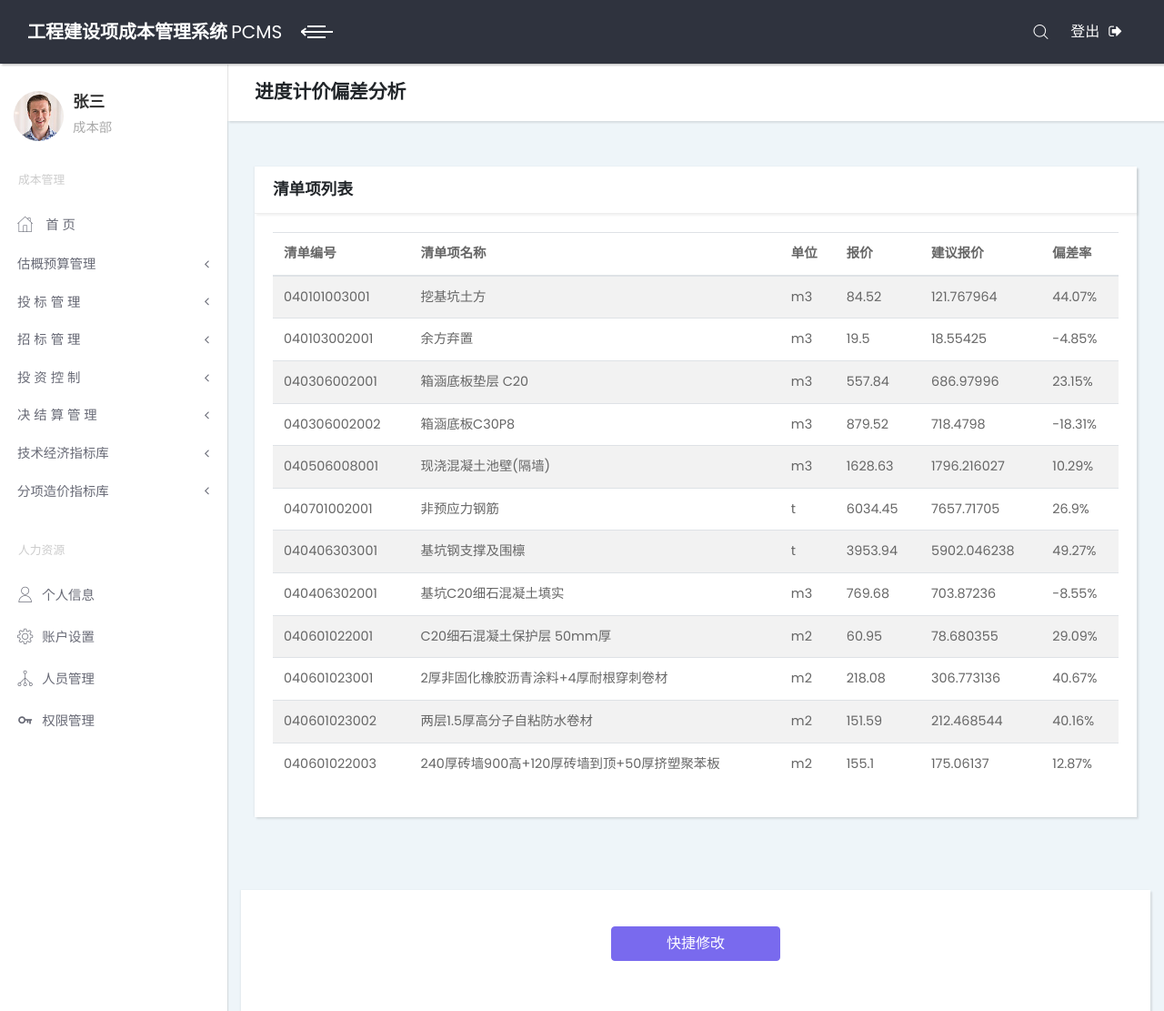
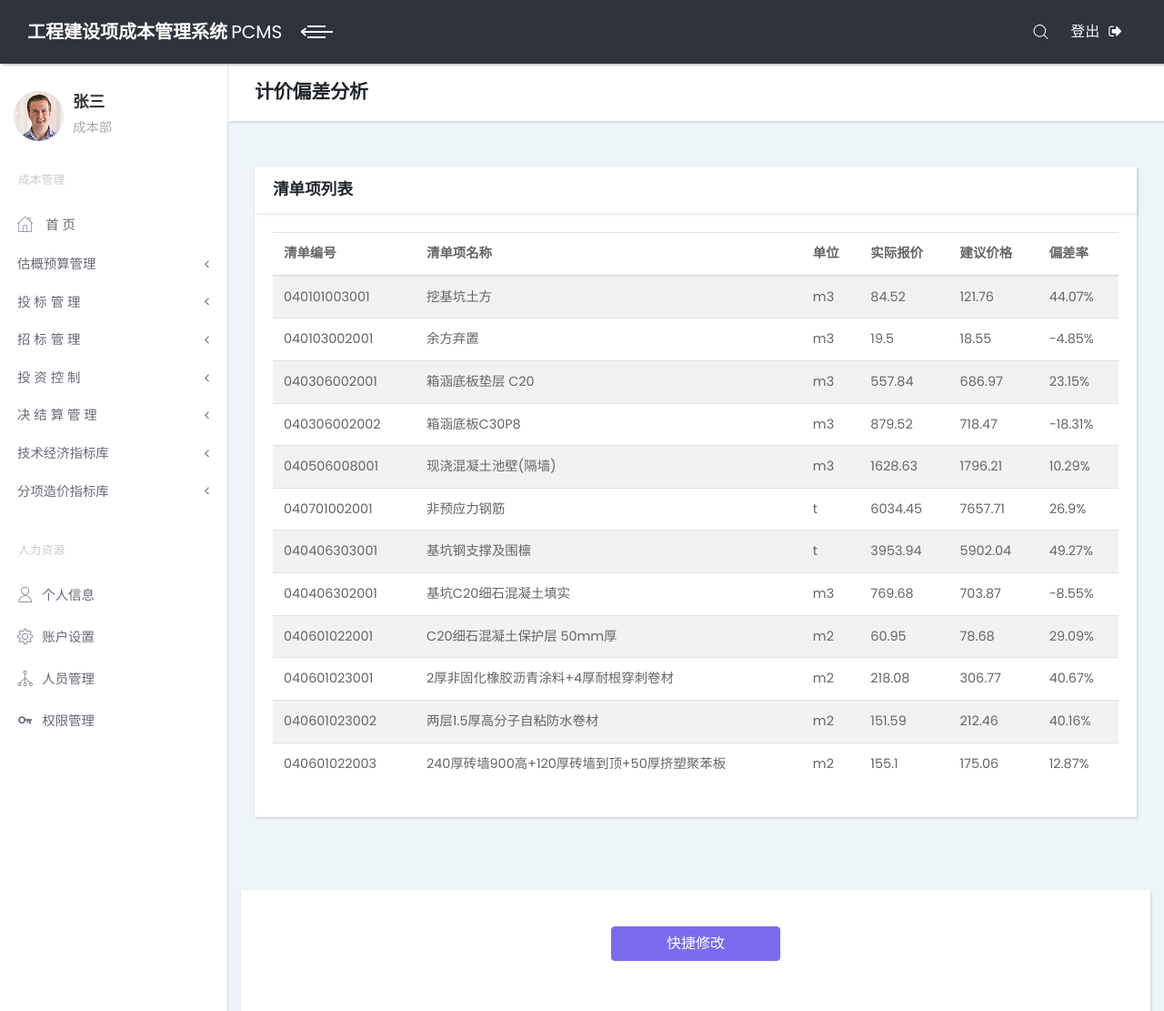
Before and after one commit to ArjenCole/moe_PCMS, a Django app: page /moe_Monthly_report_analysis/ in a window 1280 px wide. Shown: the top 1111 px of the page at 91% size. Run offline with Django 3.2, Linux system fonts and the light colour scheme; some libraries are stand-ins or nearby versions.

Commit message:
调整进度计价偏差分析名称 取消进度二字

```diff
--- a/templates/moe_Controlled_price.html
+++ b/templates/moe_Controlled_price.html
@@ -97,7 +97,7 @@
                     <li><a href="#exampledropdownDropdown" aria-expanded="false" data-toggle="collapse">  投 资 控 制 </a>
                       <ul id="exampledropdownDropdown" class="collapse list-unstyled ">
                         <li><a href="#">投资月报</a></li>
-                        <li><a href="/moe_Monthly_report_analysis/">进度计价偏差分析</a></li>
+                        <li><a href="/moe_Monthly_report_analysis/">计价偏差分析</a></li>
                       </ul>
                     </li>
                     <li><a href="#exampledropdownDropdown" aria-expanded="false" data-toggle="collapse">  决 结 算 管 理 </a>
--- a/templates/moe_Controlled_price_analysis.html
+++ b/templates/moe_Controlled_price_analysis.html
@@ -97,7 +97,7 @@
                     <li><a href="#exampledropdownDropdown" aria-expanded="false" data-toggle="collapse">  投 资 控 制 </a>
                       <ul id="exampledropdownDropdown" class="collapse list-unstyled ">
                         <li><a href="#">投资月报</a></li>
-                        <li><a href="/moe_Monthly_report_analysis/">进度计价偏差分析</a></li>
+                        <li><a href="/moe_Monthly_report_analysis/">计价偏差分析</a></li>
                       </ul>
                     </li>
                     <li><a href="#exampledropdownDropdown" aria-expanded="false" data-toggle="collapse">  决 结 算 管 理 </a>
--- a/templates/moe_Controlled_price_diff.html
+++ b/templates/moe_Controlled_price_diff.html
@@ -97,7 +97,7 @@
                     <li><a href="#exampledropdownDropdown" aria-expanded="false" data-toggle="collapse">  投 资 控 制 </a>
                       <ul id="exampledropdownDropdown" class="collapse list-unstyled ">
                         <li><a href="#">投资月报</a></li>
-                        <li><a href="/moe_Monthly_report_analysis/">进度计价偏差分析</a></li>
+                        <li><a href="/moe_Monthly_report_analysis/">计价偏差分析</a></li>
                       </ul>
                     </li>
                     <li><a href="#exampledropdownDropdown" aria-expanded="false" data-toggle="collapse">  决 结 算 管 理 </a>
--- a/templates/moe_HOME.html
+++ b/templates/moe_HOME.html
@@ -97,7 +97,7 @@
                     <li><a href="#exampledropdownDropdown" aria-expanded="false" data-toggle="collapse">  投 资 控 制 </a>
                       <ul id="exampledropdownDropdown" class="collapse list-unstyled ">
                         <li><a href="#">投资月报</a></li>
-                        <li><a href="/moe_Monthly_report_analysis/">进度计价偏差分析</a></li>
+                        <li><a href="/moe_Monthly_report_analysis/">计价偏差分析</a></li>
                       </ul>
                     </li>
                     <li><a href="#exampledropdownDropdown" aria-expanded="false" data-toggle="collapse">  决 结 算 管 理 </a>
--- a/templates/moe_Monthly_report_analysis.html
+++ b/templates/moe_Monthly_report_analysis.html
@@ -97,7 +97,7 @@
                     <li><a href="#exampledropdownDropdown" aria-expanded="false" data-toggle="collapse">  投 资 控 制 </a>
                       <ul id="exampledropdownDropdown" class="collapse list-unstyled ">
                         <li><a href="#">投资月报</a></li>
-                        <li class="active"><a href="/moe_Monthly_report_analysis/">进度计价偏差分析</a></li>
+                        <li class="active"><a href="/moe_Monthly_report_analysis/">计价偏差分析</a></li>
                       </ul>
                     </li>
                     <li><a href="#exampledropdownDropdown" aria-expanded="false" data-toggle="collapse">  决 结 算 管 理 </a>
@@ -132,7 +132,7 @@
           <!-- Page Header-->
           <header class="page-header">
             <div class="container-fluid">
-              <h2 class="no-margin-bottom"> 进度计价偏差分析 </h2>
+              <h2 class="no-margin-bottom"> 计价偏差分析 </h2>
             </div>
           </header>
           <!-- Forms Section-->
@@ -159,8 +159,8 @@
                               <th>清单编号</th>
                               <th>清单项名称</th>
                               <th>单位</th>
-                              <th>报价</th>
-                              <th>建议报价</th>
+                              <th>实际报价</th>
+                              <th>建议价格</th>
                               <th>偏差率</th>
                             </tr>
                           </thead>
@@ -176,7 +176,7 @@
                                     <td>挖基坑土方</td>
                                     <td>m3</td>
                                     <td>84.52</td>
-                                    <td>121.767964</td>
+                                    <td>121.76</td>
                                     <td>44.07%</td>
                                 </tr>
                                 <tr>
@@ -184,7 +184,7 @@
                                     <td>余方弃置</td>
                                     <td>m3</td>
                                     <td>19.5</td>
-                                    <td>18.55425</td>
+                                    <td>18.55</td>
                                     <td>-4.85%</td>
                                 </tr>
                                 <tr>
@@ -192,7 +192,7 @@
                                     <td>箱涵底板垫层 C20</td>
                                     <td>m3</td>
                                     <td>557.84</td>
-                                    <td>686.97996</td>
+                                    <td>686.97</td>
                                     <td>23.15%</td>
                                 </tr>
                                 <tr>
@@ -200,7 +200,7 @@
                                     <td>箱涵底板C30P8</td>
                                     <td>m3</td>
                                     <td>879.52</td>
-                                    <td>718.4798</td>
+                                    <td>718.47</td>
                                     <td>-18.31%</td>
                                 </tr>
                                 <tr>
@@ -208,7 +208,7 @@
                                     <td>现浇混凝土池壁(隔墙)</td>
                                     <td>m3</td>
                                     <td>1628.63</td>
-                                    <td>1796.216027</td>
+                                    <td>1796.21</td>
                                     <td>10.29%</td>
                                 </tr>
                                 <tr>
@@ -216,7 +216,7 @@
                                     <td>非预应力钢筋</td>
                                     <td>t</td>
                                     <td>6034.45</td>
-                                    <td>7657.71705</td>
+                                    <td>7657.71</td>
                                     <td>26.9%</td>
                                 </tr>
                                 <tr>
@@ -224,7 +224,7 @@
                                     <td>基坑钢支撑及围檩</td>
                                     <td>t</td>
                                     <td>3953.94</td>
-                                    <td>5902.046238</td>
+                                    <td>5902.04</td>
                                     <td>49.27%</td>
                                 </tr>
                                 <tr>
@@ -232,7 +232,7 @@
                                     <td>基坑C20细石混凝土填实</td>
                                     <td>m3</td>
                                     <td>769.68</td>
-                                    <td>703.87236</td>
+                                    <td>703.87</td>
                                     <td>-8.55%</td>
                                 </tr>
                                 <tr>
@@ -240,7 +240,7 @@
                                     <td>C20细石混凝土保护层 50mm厚</td>
                                     <td>m2</td>
                                     <td>60.95</td>
-                                    <td>78.680355</td>
+                                    <td>78.68</td>
                                     <td>29.09%</td>
                                 </tr>
                                 <tr>
@@ -248,7 +248,7 @@
                                     <td>2厚非固化橡胶沥青涂料+4厚耐根穿刺卷材</td>
                                     <td>m2</td>
                                     <td>218.08</td>
-                                    <td>306.773136</td>
+                                    <td>306.77</td>
                                     <td>40.67%</td>
                                 </tr>
                                 <tr>
@@ -256,7 +256,7 @@
                                     <td>两层1.5厚高分子自粘防水卷材</td>
                                     <td>m2</td>
                                     <td>151.59</td>
-                                    <td>212.468544</td>
+                                    <td>212.46</td>
                                     <td>40.16%</td>
                                 </tr>
                                 <tr>
@@ -264,7 +264,7 @@
                                     <td>240厚砖墙900高+120厚砖墙到顶+50厚挤塑聚苯板</td>
                                     <td>m2</td>
                                     <td>155.1</td>
-                                    <td>175.06137</td>
+                                    <td>175.06</td>
                                     <td>12.87%</td>
                                 </tr>
                           </tbody>
--- a/templates/moe_Tender_offer.html
+++ b/templates/moe_Tender_offer.html
@@ -97,7 +97,7 @@
                     <li><a href="#exampledropdownDropdown" aria-expanded="false" data-toggle="collapse">  投 资 控 制 </a>
                       <ul id="exampledropdownDropdown" class="collapse list-unstyled ">
                         <li><a href="#">投资月报</a></li>
-                        <li><a href="/moe_Monthly_report_analysis/">进度计价偏差分析</a></li>
+                        <li><a href="/moe_Monthly_report_analysis/">计价偏差分析</a></li>
                       </ul>
                     </li>
                     <li><a href="#exampledropdownDropdown" aria-expanded="false" data-toggle="collapse">  决 结 算 管 理 </a>
--- a/templates/moe_Tender_offer_diff.html
+++ b/templates/moe_Tender_offer_diff.html
@@ -97,7 +97,7 @@
                     <li><a href="#exampledropdownDropdown" aria-expanded="false" data-toggle="collapse">  投 资 控 制 </a>
                       <ul id="exampledropdownDropdown" class="collapse list-unstyled ">
                         <li><a href="#">投资月报</a></li>
-                        <li><a href="/moe_Monthly_report_analysis/">进度计价偏差分析</a></li>
+                        <li><a href="/moe_Monthly_report_analysis/">计价偏差分析</a></li>
                       </ul>
                     </li>
                     <li><a href="#exampledropdownDropdown" aria-expanded="false" data-toggle="collapse">  决 结 算 管 理 </a>
--- a/templates/moe_Tender_offer_diff_analysis.html
+++ b/templates/moe_Tender_offer_diff_analysis.html
@@ -97,7 +97,7 @@
                     <li><a href="#exampledropdownDropdown" aria-expanded="false" data-toggle="collapse">  投 资 控 制 </a>
                       <ul id="exampledropdownDropdown" class="collapse list-unstyled ">
                         <li><a href="#">投资月报</a></li>
-                        <li><a href="/moe_Monthly_report_analysis/">进度计价偏差分析</a></li>
+                        <li><a href="/moe_Monthly_report_analysis/">计价偏差分析</a></li>
                       </ul>
                     </li>
                     <li><a href="#exampledropdownDropdown" aria-expanded="false" data-toggle="collapse">  决 结 算 管 理 </a>
--- a/templates/moe_Tender_offer_risk.html
+++ b/templates/moe_Tender_offer_risk.html
@@ -97,7 +97,7 @@
                     <li><a href="#exampledropdownDropdown" aria-expanded="false" data-toggle="collapse">  投 资 控 制 </a>
                       <ul id="exampledropdownDropdown" class="collapse list-unstyled ">
                         <li><a href="#">投资月报</a></li>
-                        <li><a href="/moe_Monthly_report_analysis/">进度计价偏差分析</a></li>
+                        <li><a href="/moe_Monthly_report_analysis/">计价偏差分析</a></li>
                       </ul>
                     </li>
                     <li><a href="#exampledropdownDropdown" aria-expanded="false" data-toggle="collapse">  决 结 算 管 理 </a>
--- a/templates/moe_investment_estimate.html
+++ b/templates/moe_investment_estimate.html
@@ -97,7 +97,7 @@
                     <li><a href="#exampledropdownDropdown" aria-expanded="false" data-toggle="collapse">  投 资 控 制 </a>
                       <ul id="exampledropdownDropdown" class="collapse list-unstyled ">
                         <li><a href="#">投资月报</a></li>
-                        <li><a href="/moe_Monthly_report_analysis/">进度计价偏差分析</a></li>
+                        <li><a href="/moe_Monthly_report_analysis/">计价偏差分析</a></li>
                       </ul>
                     </li>
                     <li><a href="#exampledropdownDropdown" aria-expanded="false" data-toggle="collapse">  决 结 算 管 理 </a>
```
